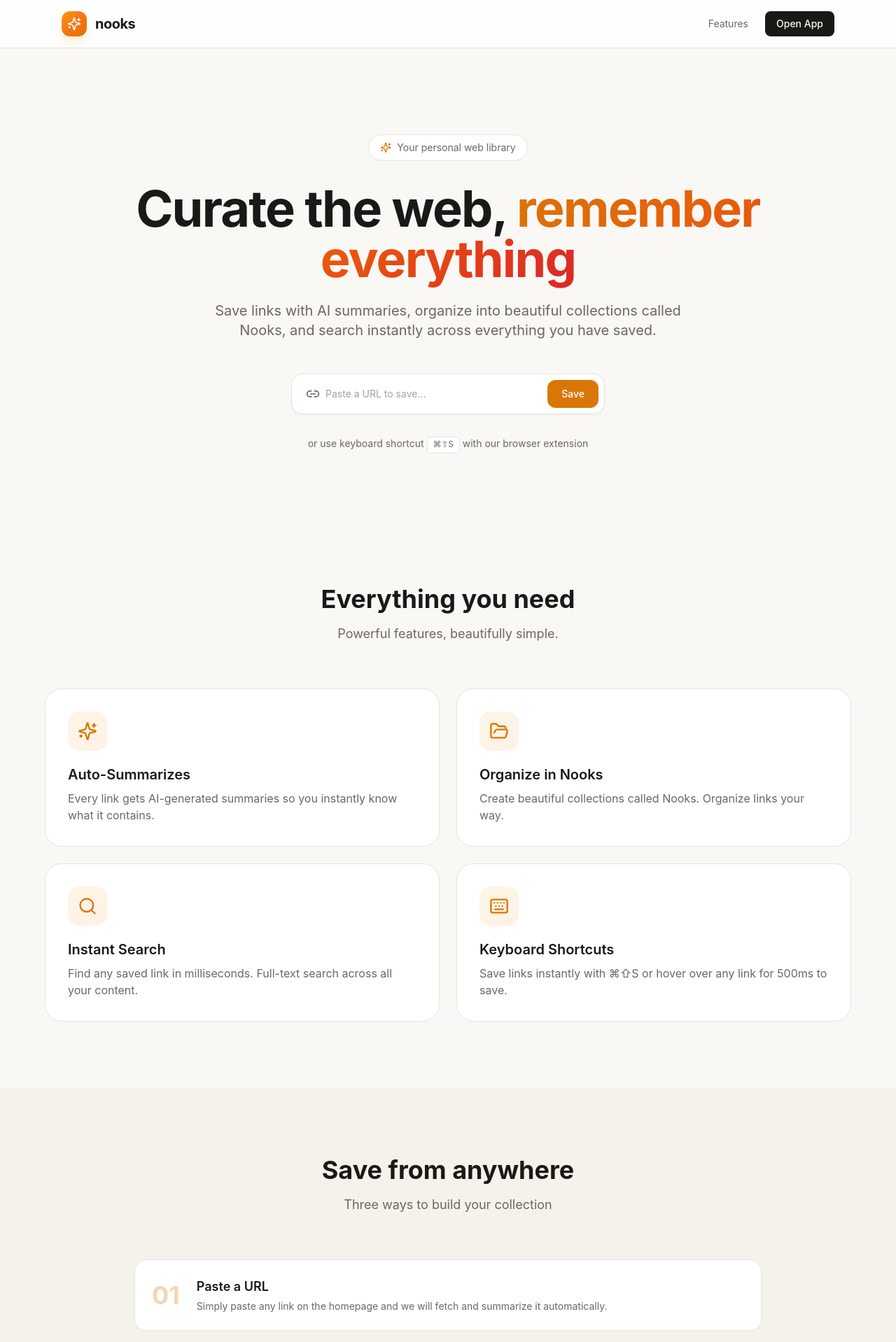
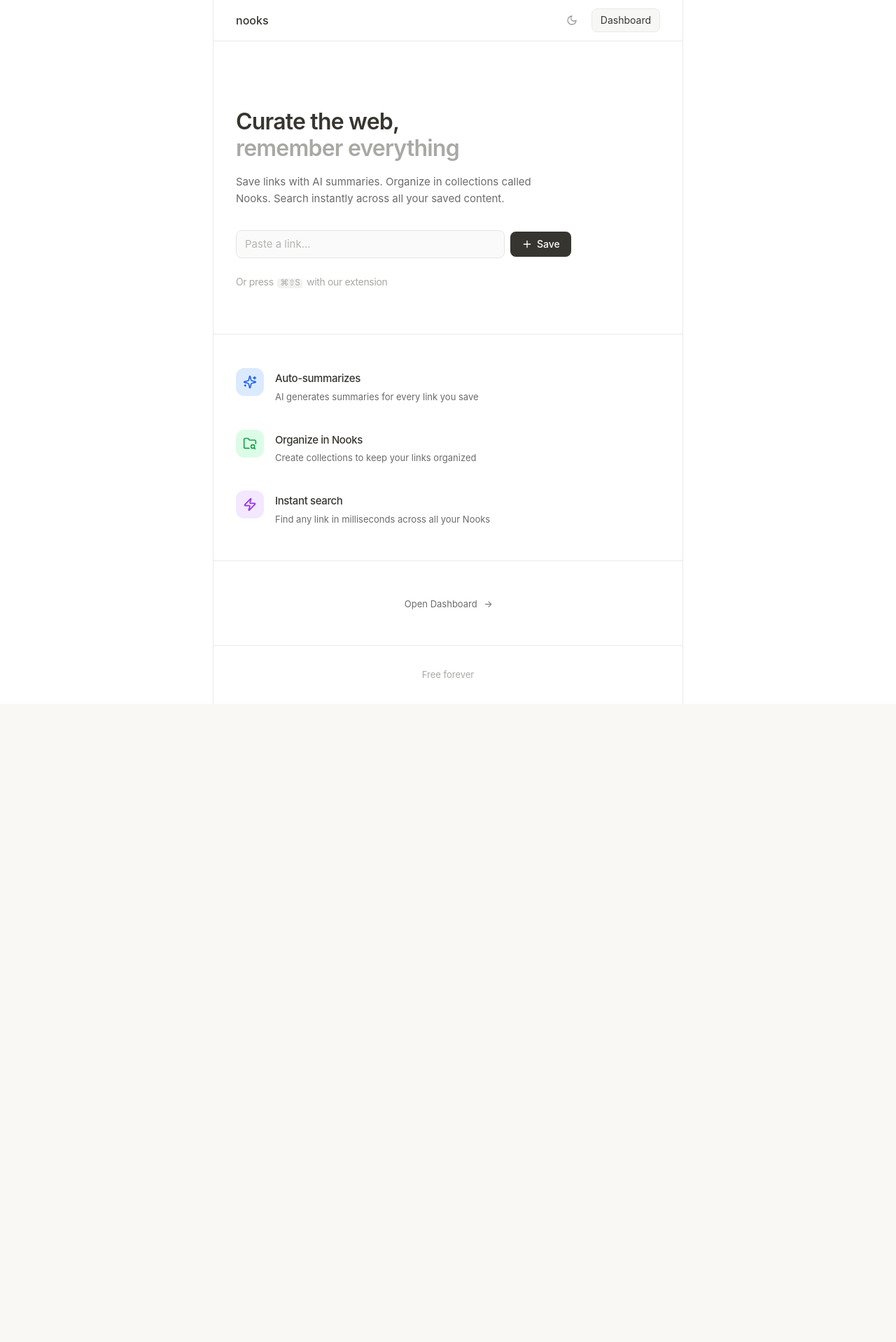
Before and after one commit to fluxorr/nooks, a Next.js app: page / in a window 1280 px wide. Shown: the top 1918 px of the page at 70% size. After the commit the page ends 1006 px from the top, so only its background shows below. Built offline with nearby package versions, Linux system fonts and the light colour scheme.

Commit message:
feat: redesign landing page with dark mode toggle and updated UI

```diff
--- a/src/app/page.tsx
+++ b/src/app/page.tsx
@@ -1,16 +1,25 @@
 'use client';
 
+import { useState, useEffect } from 'react';
 import { motion } from 'framer-motion';
-import { useState, useEffect } from 'react';
-import { Link2, Search, Sparkles, FolderOpen, Keyboard, ArrowRight, Globe } from 'lucide-react';
-import { cn } from '@/lib/utils';
+import { Plus, Moon, Sun, Sparkles, FolderSearch, Zap } from 'lucide-react';
+import { Scales } from '@/components/ui/scales';
 
-export default function Home() {
+export default function Page() {
   const [url, setUrl] = useState('');
   const [mounted, setMounted] = useState(false);
+  const [darkMode, setDarkMode] = useState(true);
+  const [inputFocused, setInputFocused] = useState(false);
 
   useEffect(() => {
     setMounted(true);
+    if (window.matchMedia('(prefers-color-scheme: light)').matches) {
+      setDarkMode(false);
+      document.documentElement.classList.remove('dark');
+    } else {
+      setDarkMode(true);
+      document.documentElement.classList.add('dark');
+    }
   }, []);
 
   const handleSave = () => {
@@ -18,134 +27,111 @@ export default function Home() {
     window.location.href = `/save?url=${encodeURIComponent(url)}`;
   };
 
+  const toggleTheme = () => {
+    setDarkMode(!darkMode);
+    document.documentElement.classList.toggle('dark');
+  };
+
   const features = [
-    { icon: Sparkles, title: 'Auto-Summarizes', description: 'Every link gets AI-generated summaries so you instantly know what it contains.' },
-    { icon: FolderOpen, title: 'Organize in Nooks', description: 'Create beautiful collections called Nooks. Organize links your way.' },
-    { icon: Search, title: 'Instant Search', description: 'Find any saved link in milliseconds. Full-text search across all your content.' },
-    { icon: Keyboard, title: 'Keyboard Shortcuts', description: 'Save links instantly with ⌘⇧S or hover over any link for 500ms to save.' }
+    { icon: Sparkles, title: 'Auto-summarizes', desc: 'AI generates summaries for every link you save', color: 'bg-blue-100 text-blue-600', darkText: 'text-blue-400' },
+    { icon: FolderSearch, title: 'Organize in Nooks', desc: 'Create collections to keep your links organized', color: 'bg-green-100 text-green-600', darkText: 'text-green-400' },
+    { icon: Zap, title: 'Instant search', desc: 'Find any link in milliseconds across all your Nooks', color: 'bg-purple-100 text-purple-600', darkText: 'text-purple-400' },
   ];
 
+  const borderColor = darkMode ? '#222222' : '#e9e9e7';
+
   return (
-    <main className="min-h-screen bg-[var(--background)]">
-      <div className="grain" />
+    <main className={`min-h-screen transition-colors duration-300 ${darkMode ? 'bg-[#1c1c1c] text-[#ebebeb]' : 'bg-white text-[#37352f]'}`}>
+      <div className="fixed inset-y-0 left-0 right-0 pointer-events-none mx-auto max-w-2xl" style={{ borderLeft: `1px dashed ${darkMode ? '#333' : '#e5e5e5'}`, borderRight: `1px dashed ${darkMode ? '#333' : '#e5e5e5'}` }} />
 
-      <nav className="fixed top-0 left-0 right-0 z-50 glass">
-        <div className="max-w-6xl mx-auto px-6 py-4 flex items-center justify-between">
-          <a href="/" className="flex items-center gap-3 group">
-            <div className="w-9 h-9 rounded-xl bg-gradient-to-br from-amber-500 via-orange-500 to-amber-600 flex items-center justify-center shadow-lg shadow-amber-500/20">
-              <Sparkles className="w-5 h-5 text-white" />
-            </div>
-            <span className="font-bold text-xl tracking-tight text-[var(--foreground)]">nooks</span>
-          </a>
-          <div className="flex items-center gap-6">
-            <a href="#features" className="text-sm text-[var(--foreground-muted)] hover:text-[var(--foreground)] transition-colors">Features</a>
-            <a href="/dashboard" className="px-4 py-2 bg-[var(--foreground)] text-[var(--background)] text-sm font-medium rounded-lg hover:opacity-90 transition-opacity">Open App</a>
+      <div className="max-w-2xl mx-auto relative min-h-screen" style={{ borderLeft: `1px solid ${borderColor}`, borderRight: `1px solid ${borderColor}` }}>
+
+        {/* Nav */}
+        <nav className={`relative z-50 transition-all duration-300 ${darkMode ? 'bg-[#1c1c1c]/90' : 'bg-white/90'} backdrop-blur-md`} style={{ borderBottom: `1px solid ${borderColor}` }}>
+          <div className="px-8 py-3 flex items-center justify-between">
+            <motion.span whileHover={{ scale: 1.02 }} className="font-medium cursor-pointer">nooks</motion.span>
+            <div className="flex items-center gap-3">
+              <motion.button whileHover={{ scale: 1.1 }} whileTap={{ scale: 0.9 }} onClick={toggleTheme} className={`p-2 rounded-lg transition-colors ${darkMode ? 'hover:bg-[#2f2f2f] text-[#6b6b6b]' : 'hover:bg-gray-100 text-[#9b9b9b]'}`}>
+                <motion.div animate={{ rotate: darkMode ? 180 : 0 }} transition={{ duration: 0.3 }}>
+                  {darkMode ? <Sun className="w-4 h-4" /> : <Moon className="w-4 h-4" />}
+                </motion.div>
+              </motion.button>
+              <motion.a href="/dashboard" whileHover={{ scale: 1.02 }} whileTap={{ scale: 0.98 }} className={`text-sm px-3 py-1.5 rounded-lg transition-all border ${darkMode ? 'bg-[#2a2a2a] border-[#333] text-[#ebebeb] hover:bg-[#333]' : 'bg-[#f7f7f5] border-[#e9e9e7] text-[#37352f] hover:bg-gray-100'}`}>
+                Dashboard
+              </motion.a>
             </div>
           </div>
         </nav>
 
-      <section className="pt-48 pb-24 px-6">
-        <div className="max-w-4xl mx-auto text-center">
+        {/* Hero */}
+        <section className="pt-24 pb-16 px-8">
           {mounted && (
-            <motion.div initial={{ opacity: 0, y: 20 }} animate={{ opacity: 1, y: 0 }} transition={{ duration: 0.6 }} className="mb-8">
-              <div className="inline-flex items-center gap-2 px-4 py-2 rounded-full bg-[var(--surface)] border border-[var(--border)] text-sm text-[var(--foreground-muted)]">
-                <Sparkles className="w-4 h-4 text-amber-600" />
-                <span>Your personal web library</span>
+            <motion.div initial={{ opacity: 0, y: 16 }} animate={{ opacity: 1, y: 0 }} transition={{ duration: 0.5, ease: 'easeOut' }}>
+              <h1 className={`text-[32px] font-semibold tracking-tight mb-4 leading-[1.2] ${darkMode ? 'text-[#ebebeb]' : 'text-[#37352f]'}`}>
+                Curate the web,<br /><span className={darkMode ? 'text-[#8b8b8b]' : 'text-[#a8a8a4]'}>remember everything</span>
+              </h1>
+              <p className={`text-[15px] mb-8 leading-relaxed max-w-md ${darkMode ? 'text-[#8b8b8b]' : 'text-[#6b6b6b]'}`}>
+                Save links with AI summaries. Organize in collections called Nooks. Search instantly across all your saved content.
+              </p>
+
+              <motion.div className="flex flex-col sm:flex-row items-start sm:items-center gap-2 mb-6" layout>
+                <div className={`flex-1 w-full max-w-sm flex items-center rounded-lg px-3 py-2 border transition-all ${darkMode ? `bg-[#252525] border-[#333] ${inputFocused ? 'border-[#555]' : 'hover:border-[#444]'}` : `bg-[#fafafa] border-[#e5e5e3] ${inputFocused ? 'border-[#ccc9c5] shadow-sm' : 'hover:border-[#ccc9c5]'}`}`}>
+                  <input type="url" placeholder="Paste a link..." value={url} onChange={(e) => setUrl(e.target.value)} onKeyDown={(e) => e.key === 'Enter' && handleSave()} onFocus={() => setInputFocused(true)} onBlur={() => setInputFocused(false)} className={`flex-1 bg-transparent text-[15px] outline-none transition-colors ${darkMode ? 'text-[#ebebeb] placeholder:text-[#666]' : 'text-[#37352f] placeholder:text-[#b4b4b0]'}`} />
                 </div>
+                <motion.button onClick={handleSave} whileHover={{ scale: 1.02 }} whileTap={{ scale: 0.98 }} className={`flex items-center gap-1.5 px-4 py-2 shrink-0 rounded-lg text-sm font-medium transition-colors ${darkMode ? 'bg-[#333] text-[#ebebeb] hover:bg-[#444]' : 'bg-[#37352f] text-white hover:bg-[#55524d]'}`}>
+                  <Plus className="w-4 h-4" />
+                  <span>Save</span>
+                </motion.button>
+              </motion.div>
+
+              <motion.p className={`text-sm tracking-tight ${darkMode ? 'text-[#555]' : 'text-[#a8a8a4]'}`} initial={{ opacity: 0 }} animate={{ opacity: 1 }} transition={{ delay: 0.3 }}>
+                Or press <kbd className={`px-1 rounded text-xs font-mono ml-0.5 mr-0.5 ${darkMode ? 'bg-[#333] text-[#888]' : 'bg-[#f2f2f0] border-[#e5e5e3] text-[#a8a8a4]'}`}>⌘⇧S</kbd> with our extension
+              </motion.p>
             </motion.div>
           )}
-          {mounted && (
-            <motion.h1 initial={{ opacity: 0, y: 20 }} animate={{ opacity: 1, y: 0 }} transition={{ duration: 0.6, delay: 0.1 }} className="text-5xl md:text-7xl font-bold tracking-tight text-[var(--foreground)] mb-6">
-              Curate the web, <span className="gradient-text">remember everything</span>
-            </motion.h1>
-          )}
-          {mounted && (
-            <motion.p initial={{ opacity: 0, y: 20 }} animate={{ opacity: 1, y: 0 }} transition={{ duration: 0.6, delay: 0.2 }} className="text-xl text-[var(--foreground-muted)] max-w-2xl mx-auto mb-12">
-              Save links with AI summaries, organize into beautiful collections called Nooks, and search instantly across everything you have saved.
-            </motion.p>
-          )}
-          {mounted && (
-            <motion.div initial={{ opacity: 0, y: 20 }} animate={{ opacity: 1, y: 0 }} transition={{ duration: 0.6, delay: 0.3 }} className="flex flex-col sm:flex-row items-center justify-center gap-4 mb-8">
-              <div className="flex items-center gap-2 bg-[var(--surface)] border border-[var(--border)] rounded-2xl p-2 w-full max-w-md shadow-sm">
-                <Link2 className="w-5 h-5 text-[var(--foreground-muted)] ml-3" />
-                <input type="url" placeholder="Paste a URL to save..." value={url} onChange={(e) => setUrl(e.target.value)} onKeyDown={(e) => e.key === 'Enter' && handleSave()} className="flex-1 bg-transparent outline-none text-sm" />
-                <button onClick={handleSave} className="px-5 py-2.5 bg-amber-600 hover:bg-amber-700 text-white font-medium text-sm rounded-xl transition-colors">Save</button>
-              </div>
-            </motion.div>
-          )}
-          {mounted && (
-            <motion.p initial={{ opacity: 0 }} animate={{ opacity: 1 }} transition={{ duration: 0.6, delay: 0.5 }} className="text-sm text-[var(--foreground-muted)]">
-              or use keyboard shortcut <kbd className="px-2 py-1 bg-[var(--surface)] border border-[var(--border)] rounded text-xs">⌘⇧S</kbd> with our browser extension
-            </motion.p>
-          )}
-        </div>
         </section>
 
-      <section id="features" className="py-24 px-6">
-        <div className="max-w-6xl mx-auto">
-          <motion.div initial={{ opacity: 0, y: 20 }} whileInView={{ opacity: 1, y: 0 }} viewport={{ once: true }} className="text-center mb-16">
-            <h2 className="text-4xl font-bold text-[var(--foreground)] mb-4">Everything you need</h2>
-            <p className="text-[var(--foreground-muted)] text-lg">Powerful features, beautifully simple.</p>
+        <div style={{ borderBottom: `1px solid ${borderColor}` }} />
+
+        {/* Features */}
+        <section className="py-8 px-4 transition-colors duration-300">
+          <div className="grid gap-1">
+            {features.map((f, i) => (
+              <motion.div key={f.title} initial={{ opacity: 0, y: 8 }} whileInView={{ opacity: 1, y: 0 }} transition={{ delay: i * 0.1, duration: 0.4 }} viewport={{ once: true }} className={`flex items-start gap-4 p-4 rounded-xl transition-all group ${darkMode ? '' : 'hover:bg-gray-50'}`}>
+                <motion.div className={`w-10 h-10 rounded-xl flex items-center justify-center shrink-0 transition-colors ${darkMode ? 'bg-white font-bold' : f.color}`} whileHover={{ scale: 1.05 }}>
+                  <f.icon className={`w-5 h-5 ${darkMode ? f.darkText : ''}`} />
                 </motion.div>
-          <div className="grid md:grid-cols-2 gap-6">
-            {features.map((f, i) => (
-              <motion.div key={f.title} initial={{ opacity: 0, y: 20 }} whileInView={{ opacity: 1, y: 0 }} viewport={{ once: true }} transition={{ delay: i * 0.1 }} className="group p-8 rounded-3xl bg-[var(--surface)] border border-[var(--border)] hover:border-amber-500/30 transition-all">
-                <div className="w-14 h-14 rounded-2xl bg-gradient-to-br from-amber-500/10 to-orange-500/10 flex items-center justify-center mb-5 group-hover:scale-110 transition-transform">
-                  <f.icon className="w-7 h-7 text-amber-600" />
-                </div>
-                <h3 className="text-xl font-semibold text-[var(--foreground)] mb-2">{f.title}</h3>
-                <p className="text-[var(--foreground-muted)]">{f.description}</p>
-              </motion.div>
-            ))}
-          </div>
-        </div>
-      </section>
-
-      <section className="py-24 px-6 bg-[var(--background-alt)]">
-        <div className="max-w-4xl mx-auto">
-          <motion.div initial={{ opacity: 0, y: 20 }} whileInView={{ opacity: 1, y: 0 }} viewport={{ once: true }} className="text-center mb-16">
-            <h2 className="text-4xl font-bold text-[var(--foreground)] mb-4">Save from anywhere</h2>
-            <p className="text-[var(--foreground-muted)] text-lg">Three ways to build your collection</p>
-          </motion.div>
-          <div className="space-y-4">
-            {[
-              { num: '01', title: 'Paste a URL', desc: 'Simply paste any link on the homepage and we will fetch and summarize it automatically.' },
-              { num: '02', title: 'Browser Extension', desc: 'Install the Chrome extension and save with one click or the ⌘⇧S keyboard shortcut.' },
-              { num: '03', title: 'Hover to Save', desc: 'Hover over any link for 500ms to reveal a floating save button. Works on any website.' }
-            ].map((s, i) => (
-              <motion.div key={s.num} initial={{ opacity: 0, x: -20 }} whileInView={{ opacity: 1, x: 0 }} viewport={{ once: true }} transition={{ delay: i * 0.1 }} className="flex items-center gap-6 p-6 rounded-2xl bg-[var(--surface)] border border-[var(--border)]">
-                <span className="text-4xl font-bold text-amber-600/30">{s.num}</span>
-                <div>
-                  <h3 className="text-lg font-semibold text-[var(--foreground)] mb-1">{s.title}</h3>
-                  <p className="text-[var(--foreground-muted)] text-sm">{s.desc}</p>
+                <div className="pt-0.5">
+                  <motion.span className={`text-[15px] font-medium tracking-tight ${darkMode ? 'text-[#ebebeb]' : 'text-[#37352f]'}`}>{f.title}</motion.span>
+                  <p className={`text-[13px] mt-1 leading-relaxed ${darkMode ? 'text-[#8b8b8b]' : 'text-[#6b6b6b]'}`}>{f.desc}</p>
                 </div>
               </motion.div>
             ))}
           </div>
+        </section>
+
+        <div style={{ borderBottom: `1px solid ${borderColor}` }} />
+
+        {/* CTA */}
+        <section className="py-12 px-8">
+          <div className="text-center">
+            <motion.a href="/dashboard" whileHover={{ scale: 1.02 }} whileTap={{ scale: 0.98 }} className={`inline-flex items-center gap-2 text-[13px] transition-colors ${darkMode ? 'text-[#8b8b8b] hover:text-[#ebebeb]' : 'text-[#6b6b6b] hover:text-[#37352f]'}`}>
+              Open Dashboard
+              <motion.span animate={{ x: [0, 4, 0] }} transition={{ repeat: Infinity, duration: 2, ease: 'easeInOut' }}>→</motion.span>
+            </motion.a>
           </div>
         </section>
 
-      <section className="py-24 px-6">
-        <motion.div initial={{ opacity: 0, y: 20 }} whileInView={{ opacity: 1, y: 0 }} viewport={{ once: true }} className="max-w-2xl mx-auto text-center">
-          <h2 className="text-4xl font-bold text-[var(--foreground)] mb-4">Start curating today</h2>
-          <p className="text-[var(--foreground-muted)] text-lg mb-8">Join thousands of people who save and organize their web content with Nooks.</p>
-          <a href="/dashboard" className="inline-flex items-center gap-2 px-6 py-3 bg-amber-600 hover:bg-amber-700 text-white font-semibold rounded-xl transition-colors">
-            Open Dashboard <ArrowRight className="w-4 h-4" />
-          </a>
-        </motion.div>
-      </section>
+        <div style={{ borderBottom: `1px solid ${borderColor}` }} />
 
-      <footer className="py-12 px-6 border-t border-[var(--border)]">
-        <div className="max-w-6xl mx-auto flex flex-col md:flex-row items-center justify-between gap-4">
-          <div className="flex items-center gap-3">
-            <div className="w-7 h-7 rounded-lg bg-gradient-to-br from-amber-500 to-orange-500 flex items-center justify-center">
-              <Sparkles className="w-4 h-4 text-white" />
-            </div>
-            <span className="font-bold text-[var(--foreground)]">nooks</span>
-          </div>
-          <p className="text-sm text-[var(--foreground-muted)]">Built for anyone who saves too many links</p>
+        {/* Footer */}
+        <footer className="py-8 px-8">
+          <div className="text-center">
+            <motion.p className={`text-[13px] ${darkMode ? 'text-[#555]' : 'text-[#a8a8a4]'}`} whileHover={{ opacity: 0.7 }}>Free forever</motion.p>
           </div>
         </footer>
+
+      </div>
     </main>
   );
 }
--- /dev/null
+++ b/src/components/ui/scales.tsx
@@ -0,0 +1,56 @@
+import { cn } from "@/lib/utils";
+import { useState, useEffect } from "react";
+
+export interface ScalesProps {
+  size?: number;
+  className?: string;
+  color?: string;
+  side?: "left" | "right" | "both";
+  gap?: number;
+}
+
+export const Scales = ({
+  size = 6,
+  className,
+  color,
+  side = "both",
+  gap = 16,
+}: ScalesProps) => {
+  const [darkMode, setDarkMode] = useState(false);
+
+  useEffect(() => {
+    setDarkMode(document.documentElement.classList.contains('dark'));
+  }, []);
+
+  const showLeft = side === "left" || side === "both";
+  const showRight = side === "right" || side === "both";
+
+  const bgColor = color || (darkMode ? 'rgba(255,255,255,0.2)' : 'rgba(0,0,0,0.15)');
+
+  return (
+    <>
+      {showLeft && (
+        <div
+          className={cn("fixed top-0 bottom-0 w-2 z-[60] pointer-events-none", className)}
+          style={{
+            left: `calc(50% - 340px - ${gap}px)`,
+            background: `repeating-linear-gradient(315deg, ${bgColor} 0px, ${bgColor} 1px, transparent 1px, transparent ${size}px)`,
+          }}
+        />
+      )}
+      {showRight && (
+        <div
+          className={cn("fixed top-0 bottom-0 w-2 z-[60] pointer-events-none", className)}
+          style={{
+            right: `calc(50% - 340px - ${gap}px)`,
+            background: `repeating-linear-gradient(315deg, ${bgColor} 0px, ${bgColor} 1px, transparent 1px, transparent ${size}px)`,
+          }}
+        />
+      )}
+    </>
+  );
+};
+
+export const SCALES_BORDER = "calc(50% - 340px - 16px)";
+
+export default Scales;
```
Lines whose indentation alone changed are shown as unchanged.
